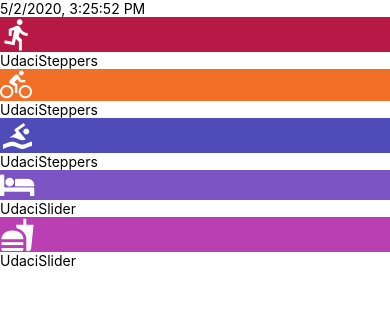
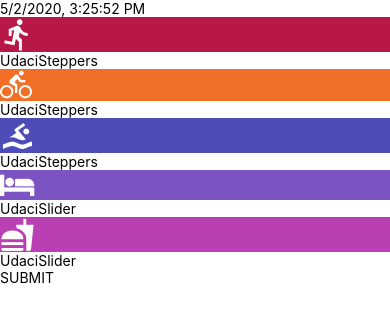
Before and after one commit to dalau6/UdaciFitness, a React Native app: screen / in a window 390 px wide. Shown: the top 322 px of the page. Built offline with nearby package versions, Linux system fonts and the light colour scheme.

Commit message:
AddEntry - SubmitBtn

```diff
--- a/components/AddEntry.js
+++ b/components/AddEntry.js
@@ -1,9 +1,17 @@
 import * as React from 'react';
-import { View } from 'react-native';
-import { getMetricMetaInfo } from '../utils/helpers';
+import { View, TouchableOpacity, Text } from 'react-native';
+import { getMetricMetaInfo, timeToString } from '../utils/helpers';
 import UdaciSlider from './UdaciSlider';
 import UdaciSteppers from './UdaciSteppers';
 import DateHeader from './DateHeader';
+
+function SubmitBtn({ onPress }) {
+  return (
+    <TouchableOpacity onPress={onPress}>
+      <Text>SUBMIT</Text>
+    </TouchableOpacity>
+  );
+}
 
 function metricReducer(state, action) {
   if (action.type === 'increment') {
@@ -28,6 +36,14 @@
       ...state,
       [action.key]: action.value,
     };
+  } else if (action.type === 'reset') {
+    return {
+      run: 0,
+      bike: 0,
+      swim: 0,
+      sleep: 0,
+      eat: 0,
+    };
   } else {
     throw new Error(`That action type isn't supported.`);
   }
@@ -43,6 +59,20 @@
   });
 
   const metaInfo = getMetricMetaInfo();
+  const submit = () => {
+    const key = timeToString();
+    const entry = state;
+
+    // Update Redux
+
+    dispatch({ type: 'reset' });
+
+    // Navigate to home
+
+    // Save to 'DB'
+
+    // Clean local notification
+  };
 
   return (
     <View>
@@ -71,6 +101,7 @@
           </View>
         );
       })}
+      <SubmitBtn onPress={submit} />
     </View>
   );
 }
```
